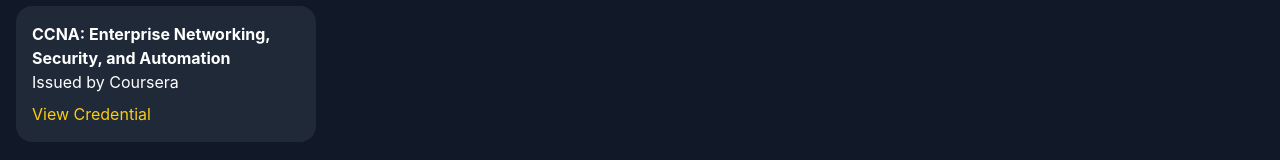
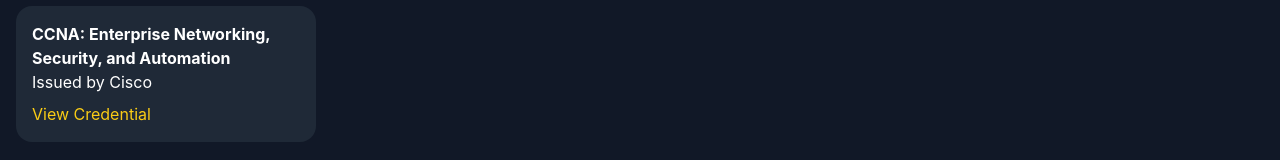
Before and after one commit to salvadorklaude/salvadorklaude, a React (Create React App) app in the folder salvadorklaude/: page / in a window 1280 px wide. Shown: the part 716-876 px from the top of the page. Built offline with nearby package versions, Linux system fonts and the light colour scheme.

Commit message:
Update Certifications.js

```diff
--- a/salvadorklaude/src/components/Certifications.js
+++ b/salvadorklaude/src/components/Certifications.js
@@ -56,7 +56,7 @@
 
           <div className="bg-gray-800 p-4 rounded-2xl card text-left">
             <h4 className="font-bold">CCNA: Enterprise Networking, Security, and Automation</h4>
-            <p>Issued by Coursera</p>
+            <p>Issued by Cisco</p>
             <a
               href="https://www.credly.com/badges/47a06755-bce6-4383-817d-ad76270a8ce3/public_url"
               className="inline-block mt-2 text-yellow-400 hover:underline"
```
